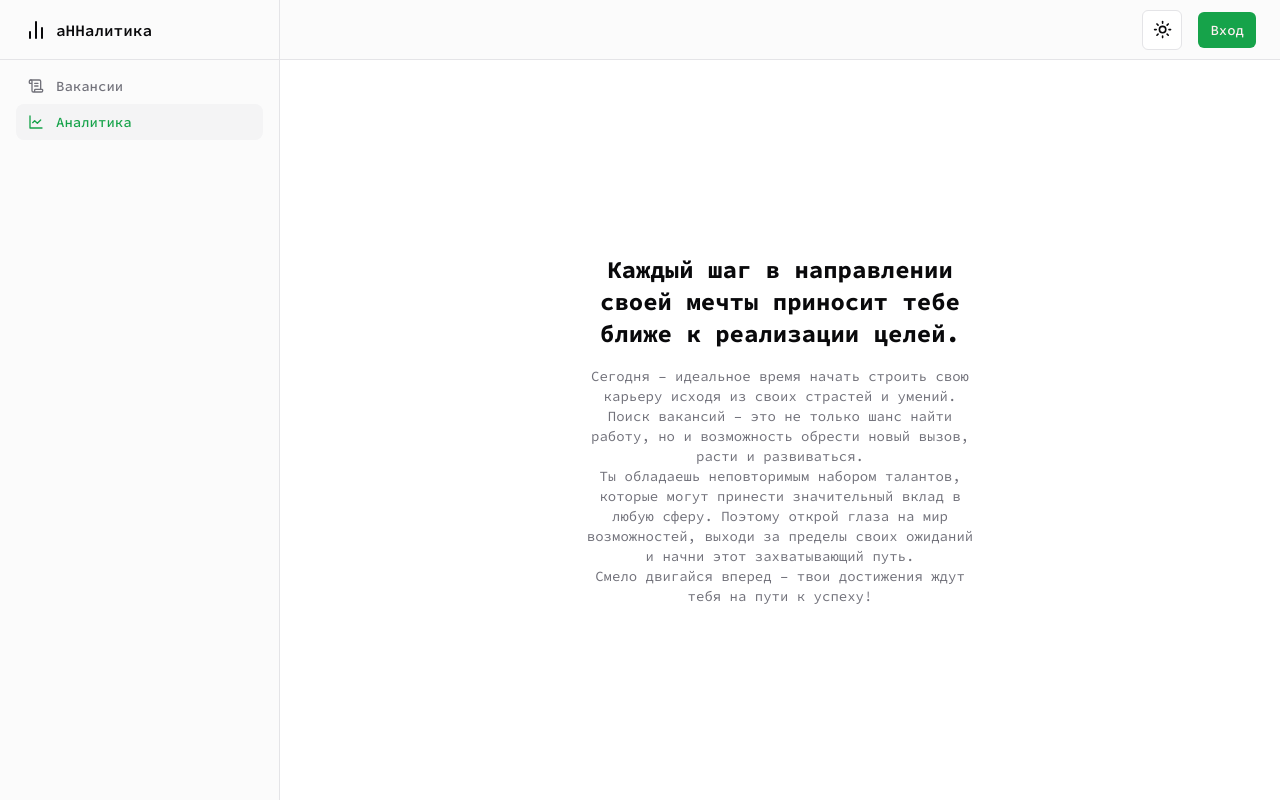
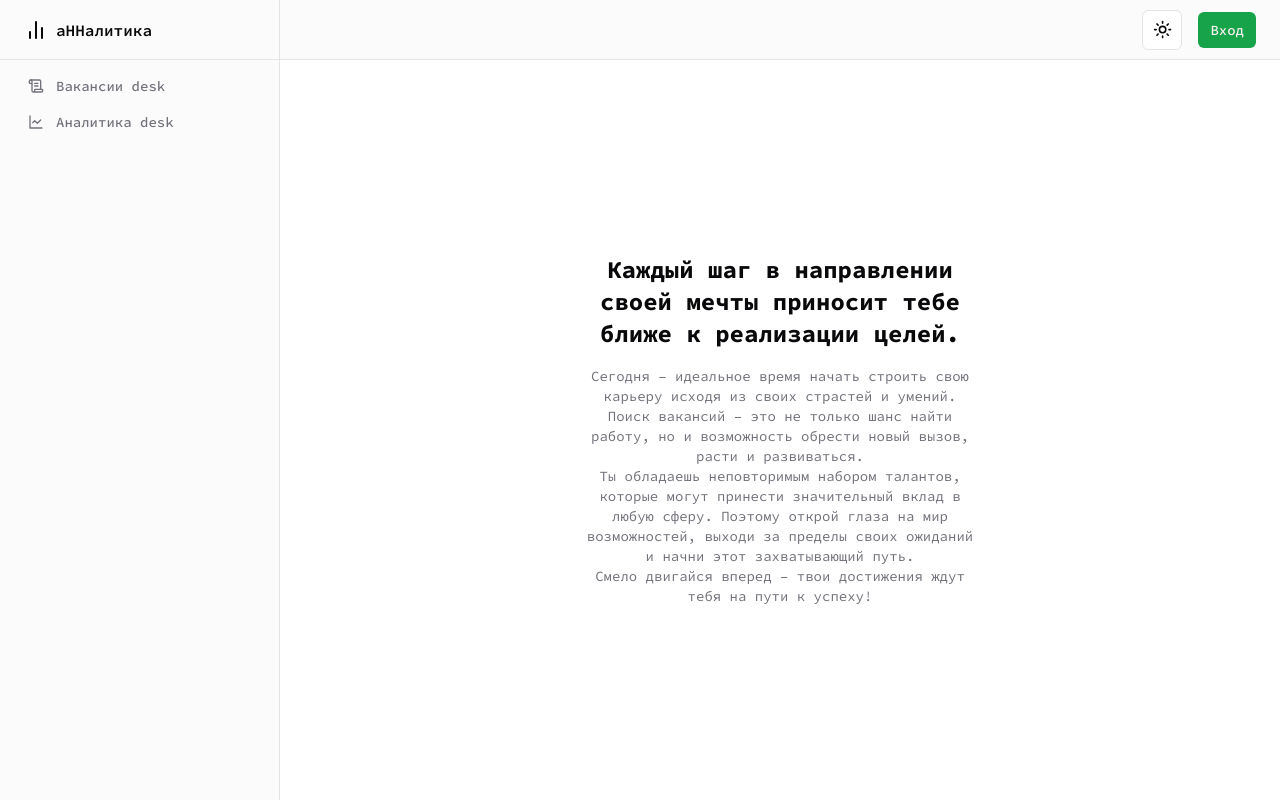
Before and after one commit to ArtemPasechnyi/hh-diplom, a Next.js app: page / in a window 1280 px wide. Built offline with nearby package versions, Linux system fonts and the light colour scheme; no server answers.

Commit message:
сделал всё красиво

```diff
--- a/package.json
+++ b/package.json
@@ -32,6 +32,7 @@
     "@types/react": "^17.0.52",
     "@types/react-dom": "^18",
     "autoprefixer": "^10.0.1",
+    "dotenv": "^16.4.5",
     "eslint": "^8",
     "eslint-config-next": "14.1.4",
     "postcss": "^8",
--- a/src/pages/Main/ui/Main.tsx
+++ b/src/pages/Main/ui/Main.tsx
@@ -1,88 +1,12 @@
-import Link from "next/link";
-import { BarChart2, ScrollText, LineChart, Menu } from "lucide-react";
-
-import { Button } from "@/components/ui/button";
-import { Sheet, SheetContent, SheetTrigger } from "@/components/ui/sheet";
-import { ModeToggle } from "@/shared/ModeToggle/ui/ModeToggle";
-import { AuthModal } from "@/widgets/Auth/ui/AuthModal";
+import { HeaderDesktop } from '@/widgets/HeaderDesktop/ui/HeaderDesktop';
+import { HeaderMobile } from '@/widgets/HeaderMobile/ui/HeaderMobile';
 
 const Main = ({ children }: any) => {
   return (
     <div className="grid min-h-screen w-full md:grid-cols-[220px_1fr] lg:grid-cols-[280px_1fr]">
-      <div className="hidden border-r bg-muted/40 md:block">
-        <div className="flex h-full max-h-screen flex-col gap-2">
-          <div className="flex h-14 items-center border-b px-4 lg:h-[60px] lg:px-6">
-            <Link href="/" className="flex items-center gap-2 font-semibold">
-              <BarChart2 className="h-6 w-6" />
-              <span className="">аННалитика</span>
-            </Link>
-          </div>
-
-          <div className="flex-1">
-            <nav className="grid items-start px-2 text-sm font-medium lg:px-4">
-              <Link
-                href="/vacancies"
-                className="flex items-center gap-3 rounded-lg px-3 py-2 text-muted-foreground transition-all hover:text-primary"
-              >
-                <ScrollText className="h-4 w-4" />
-                Вакансии
-              </Link>
-
-              <Link
-                href="/analytics"
-                className="flex items-center gap-3 rounded-lg bg-muted px-3 py-2 text-primary transition-all hover:text-primary"
-              >
-                <LineChart className="h-4 w-4" />
-                Аналитика
-              </Link>
-            </nav>
-          </div>
-        </div>
-      </div>
+      <HeaderDesktop />
       <div className="flex flex-col">
-        <header className="flex h-14 items-center gap-4 border-b bg-muted/40 px-4 lg:h-[60px] lg:px-6">
-          <Sheet>
-            <SheetTrigger asChild>
-              <Button
-                variant="outline"
-                size="icon"
-                className="shrink-0 md:hidden"
-              >
-                <Menu className="h-5 w-5" />
-                <span className="sr-only">Toggle navigation menu</span>
-              </Button>
-            </SheetTrigger>
-            <SheetContent side="left" className="flex flex-col">
-              <nav className="grid gap-2 text-lg font-medium">
-                <Link
-                  href="/"
-                  className="flex items-center gap-2 text-lg font-semibold"
-                >
-                  <BarChart2 className="h-6 w-6" />
-                  <span className="sr-only">Acme Inc</span>
-                </Link>
-                <Link
-                  href="/vacancies"
-                  className="mx-[-0.65rem] flex items-center gap-4 rounded-xl px-3 py-2 text-muted-foreground hover:text-foreground"
-                >
-                  <ScrollText className="h-5 w-5" />
-                  Вакансии
-                </Link>
-                <Link
-                  href="/analytics"
-                  className="mx-[-0.65rem] flex items-center gap-4 rounded-xl px-3 py-2 text-muted-foreground hover:text-foreground"
-                >
-                  <LineChart className="h-5 w-5" />
-                  Аналитика
-                </Link>
-              </nav>
-            </SheetContent>
-          </Sheet>
-          <div className="flex w-full flex-1 items-center justify-end gap-4">
-            <ModeToggle />
-            <AuthModal />
-          </div>
-        </header>
+        <HeaderMobile />
         <main className="flex flex-1 flex-col gap-4 p-4 lg:gap-6 lg:p-6">
           {children}
         </main>
--- a/src/widgets/Auth/ui/AuthModal.tsx
+++ b/src/widgets/Auth/ui/AuthModal.tsx
@@ -1,19 +1,21 @@
-"use client";
+'use client';
 
-import { FC, useState } from "react";
+import { FC, useState } from 'react';
 
-import { cn } from "@/lib/utils";
-import { ModalContainer } from "@/shared/ModalContainer/ui/ModalContainer";
-import { ISubmitButton } from "@/shared/ModalContainer/model/interfaces";
+import { cn } from '@/lib/utils';
+import { ModalContainer } from '@/shared/ModalContainer/ui/ModalContainer';
+import { ISubmitButton } from '@/shared/ModalContainer/model/interfaces';
 
-const title: string = "Подтверждение входа";
+const title: string = 'Подтверждение входа';
+
+const declineButton: string = 'Отмена';
+
+const openButton = { text: 'Вход' };
+
 const submitButton: ISubmitButton = {
-  submitText: "Войти",
-  // link: "http://",
+  submitText: 'Войти',
+  link: `https://hh.ru/oauth/authorize?response_type=code&client_id=${process.env.NEXT_PUBLIC_CLIENT_ID}`,
 };
-const declineButton: string = "Отмена";
-
-const openButton = { text: "Вход" };
 
 export const AuthModal: FC = () => {
   const [isOpen, setIsOpen] = useState<boolean>(false);
@@ -21,6 +23,7 @@ export const AuthModal: FC = () => {
   const handleSubmitClick = () => {
     setIsOpen(false);
   };
+
   return (
     <ModalContainer
       isOpen={isOpen}
@@ -32,7 +35,7 @@ export const AuthModal: FC = () => {
       declineButton={declineButton}
     >
       <div className="flex flex-col gap-2 my-4">
-        <div className={cn("w-full h-auto")}>
+        <div className={cn('w-full h-auto')}>
           Вход будет осуществлён через сайт hh. Полученные данные будут хранится
           и использоваться только в рамках этого сайта. Авторизуясь, вы
           принимаете условия использования данного веб-сайта.
--- /dev/null
+++ b/src/widgets/HeaderDesktop/model/hooks/useIsActivePathname.ts
@@ -0,0 +1,7 @@
+import { usePathname } from 'next/navigation';
+
+export const useIsActivePathname = (name: string) => {
+  const pathname = usePathname();
+
+  return pathname === `/${name}`;
+};
--- /dev/null
+++ b/src/widgets/HeaderDesktop/ui/HeaderDesktop.tsx
@@ -0,0 +1,46 @@
+'use client';
+
+import Link from 'next/link';
+import { BarChart2, ScrollText, LineChart } from 'lucide-react';
+import { useIsActivePathname } from '../model/hooks/useIsActivePathname';
+
+const NOT_ACTIVE =
+  'flex items-center gap-3 rounded-lg px-3 py-2 text-muted-foreground transition-all hover:text-primary';
+
+const ACTIVE =
+  'flex items-center gap-3 rounded-lg bg-muted px-3 py-2 text-primary transition-all hover:text-primary';
+
+export const HeaderDesktop = () => {
+  return (
+    <div className="hidden border-r bg-muted/40 md:block">
+      <div className="flex h-full max-h-screen flex-col gap-2">
+        <div className="flex h-14 items-center border-b px-4 lg:h-[60px] lg:px-6">
+          <Link href="/" className="flex items-center gap-2 font-semibold">
+            <BarChart2 className="h-6 w-6" />
+            <span className="">аННалитика</span>
+          </Link>
+        </div>
+
+        <div className="flex-1">
+          <nav className="grid items-start px-2 text-sm font-medium lg:px-4">
+            <Link
+              href="/vacancies"
+              className={useIsActivePathname('vacancies') ? ACTIVE : NOT_ACTIVE}
+            >
+              <ScrollText className="h-4 w-4" />
+              Вакансии desk
+            </Link>
+
+            <Link
+              href="/analytics"
+              className={useIsActivePathname('analytics') ? ACTIVE : NOT_ACTIVE}
+            >
+              <LineChart className="h-4 w-4" />
+              Аналитика desk
+            </Link>
+          </nav>
+        </div>
+      </div>
+    </div>
+  );
+};
--- /dev/null
+++ b/src/widgets/HeaderMobile/ui/HeaderMobile.tsx
@@ -0,0 +1,68 @@
+'use client';
+
+import { BarChart2, ScrollText, LineChart, Menu } from 'lucide-react';
+import { Button } from '@/components/ui/button';
+import { Sheet, SheetContent } from '@/components/ui/sheet';
+import { ModeToggle } from '@/shared/ModeToggle/ui/ModeToggle';
+import { AuthModal } from '@/widgets/Auth/ui/AuthModal';
+import { useState } from 'react';
+import { useRouter } from 'next/navigation';
+
+export const HeaderMobile = () => {
+  const [isOpen, setIsOpen] = useState<boolean>(false);
+
+  const router = useRouter();
+
+  const handleOpen = () => {
+    setIsOpen(true);
+  };
+
+  const handleClose = (url: string) => {
+    router.push(url);
+    setIsOpen(false);
+  };
+
+  return (
+    <header className="flex h-14 items-center gap-4 border-b bg-muted/40 px-4 lg:h-[60px] lg:px-6">
+      <Sheet open={isOpen} onOpenChange={setIsOpen}>
+        <Button
+          variant="outline"
+          size="icon"
+          className="shrink-0 md:hidden"
+          onClick={handleOpen}
+        >
+          <Menu className="h-5 w-5" />
+        </Button>
+
+        <SheetContent side="left" className="flex flex-col">
+          <nav className="grid gap-2 text-lg font-medium">
+            <div
+              className="flex cursor-pointer items-center gap-2 text-lg font-semibold"
+              onClick={() => handleClose('/')}
+            >
+              <BarChart2 className="h-6 w-6" />
+            </div>
+            <div
+              className="mx-[-0.65rem] cursor-pointer flex items-center gap-4 rounded-xl px-3 py-2 text-muted-foreground hover:text-foreground"
+              onClick={() => handleClose('/vacancies')}
+            >
+              <ScrollText className="h-5 w-5" />
+              Вакансии
+            </div>
+            <div
+              className="mx-[-0.65rem] cursor-pointer  flex items-center gap-4 rounded-xl px-3 py-2 text-muted-foreground hover:text-foreground"
+              onClick={() => handleClose('/analytics')}
+            >
+              <LineChart className="h-5 w-5" />
+              Аналитика
+            </div>
+          </nav>
+        </SheetContent>
+      </Sheet>
+      <div className="flex w-full flex-1 items-center justify-end gap-4">
+        <ModeToggle />
+        <AuthModal />
+      </div>
+    </header>
+  );
+};
```
Also changed, not shown: .eslintrc.json, .prettierrc.json (added), 2 other files (tests, documents, lock files or other folders).
